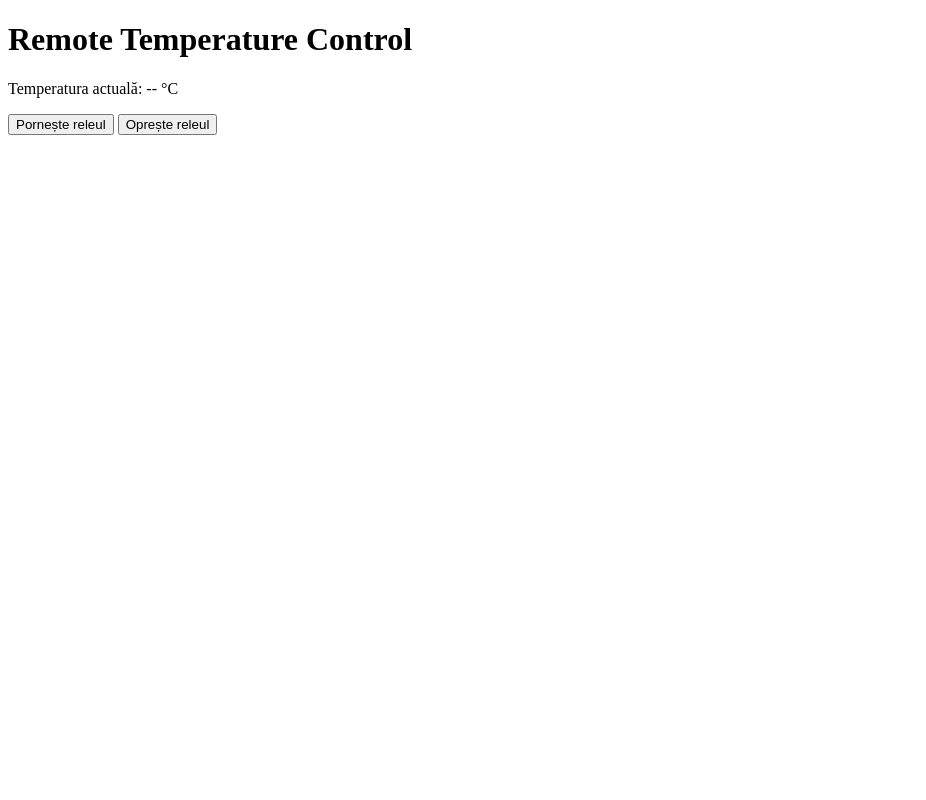
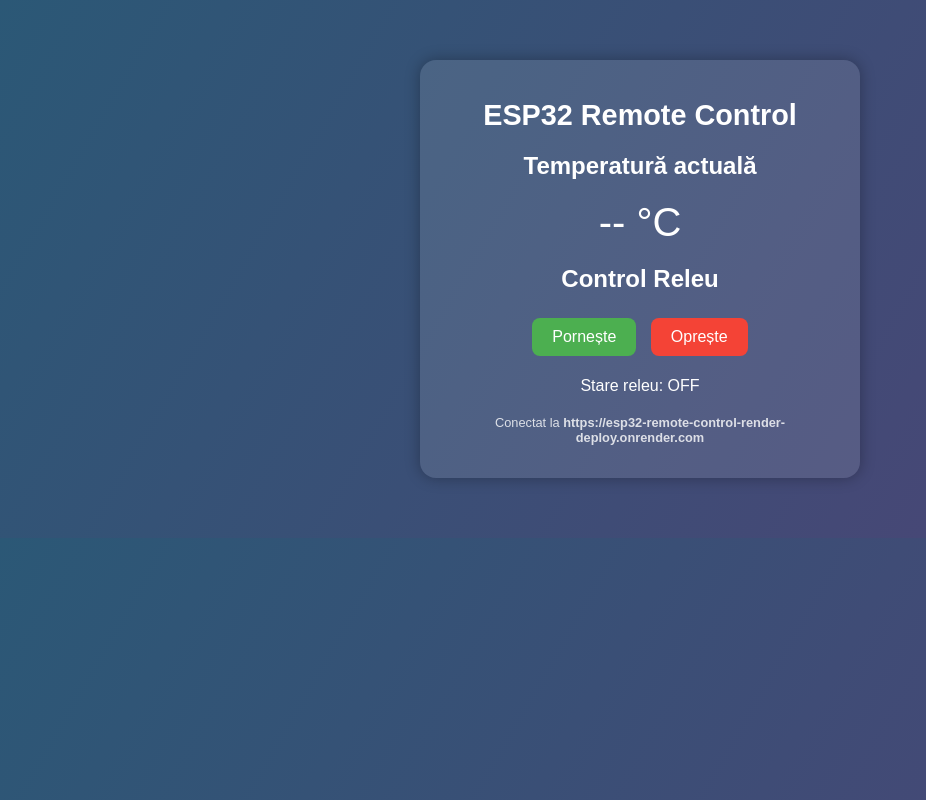
Before and after one commit to Dorin-Irimia/ESP32-Remote_Control---Render-deploy, a website: page public/index.html in a window 1280 px wide. Shown: the whole page, without its empty margins (0-926 px from the left). Drawn offline with Linux system fonts and the light colour scheme; no server answers.

Commit message:
add - some poit

```diff
--- a/public/index.html
+++ b/public/index.html
@@ -2,14 +2,30 @@
 <html lang="ro">
 <head>
   <meta charset="UTF-8" />
-  <title>Remote Temperature Control</title>
+  <meta name="viewport" content="width=device-width, initial-scale=1.0" />
+  <title>ESP32 Remote Temperature Control</title>
+  <link rel="stylesheet" href="style.css" />
   <script src="script.js" defer></script>
-  <link rel="stylesheet" href="style.css" />
 </head>
 <body>
-  <h1>Remote Temperature Control</h1>
-  <p>Temperatura actuală: <span id="temp">--</span> °C</p>
-  <button onclick="toggleRelay('on')">Pornește releul</button>
-  <button onclick="toggleRelay('off')">Oprește releul</button>
+  <div class="container">
+    <h1>ESP32 Remote Control</h1>
+
+    <div class="temp-box">
+      <h2>Temperatură actuală</h2>
+      <p id="temperature">-- °C</p>
+    </div>
+
+    <div class="relay-box">
+      <h2>Control Releu</h2>
+      <button id="onBtn" class="on">Pornește</button>
+      <button id="offBtn" class="off">Oprește</button>
+      <p>Stare releu: <span id="relayState">OFF</span></p>
+    </div>
+
+    <footer>
+      <p>Conectat la <strong>https://esp32-remote-control-render-deploy.onrender.com</strong></p>
+    </footer>
+  </div>
 </body>
 </html>
--- a/public/script.js
+++ b/public/script.js
@@ -1,13 +1,29 @@
-async function getTemp() {
-  const res = await fetch("/api/temp");
-  const data = await res.json();
-  document.getElementById("temp").textContent = data.temp || "--";
+const tempEl = document.getElementById("temperature");
+const relayEl = document.getElementById("relayState");
+const onBtn = document.getElementById("onBtn");
+const offBtn = document.getElementById("offBtn");
+
+const API_BASE = "/api";
+
+async function updateTemp() {
+  try {
+    const res = await fetch(`${API_BASE}/temp`);
+    const data = await res.json();
+    tempEl.textContent = `${data.temp.toFixed(1)} °C`;
+    relayEl.textContent = data.relay.toUpperCase();
+    relayEl.style.color = data.relay === "on" ? "#4caf50" : "#f44336";
+  } catch (err) {
+    tempEl.textContent = "-- °C";
+  }
 }
 
-async function toggleRelay(state) {
-  await fetch(`/api/relay?state=${state}`);
-  getTemp();
+async function setRelay(state) {
+  await fetch(`${API_BASE}/relay?state=${state}`);
+  updateTemp();
 }
 
-setInterval(getTemp, 5000);
-getTemp();
+onBtn.addEventListener("click", () => setRelay("on"));
+offBtn.addEventListener("click", () => setRelay("off"));
+
+setInterval(updateTemp, 5000);
+updateTemp();
--- /dev/null
+++ b/public/style.css
@@ -0,0 +1,56 @@
+body {
+  font-family: Arial, sans-serif;
+  background: linear-gradient(120deg, #2b5876, #4e4376);
+  color: #fff;
+  text-align: center;
+  margin: 0;
+  padding: 0;
+}
+
+.container {
+  max-width: 400px;
+  margin: 60px auto;
+  background: rgba(255, 255, 255, 0.1);
+  border-radius: 16px;
+  padding: 20px;
+  box-shadow: 0 0 15px rgba(0, 0, 0, 0.3);
+}
+
+h1 {
+  font-size: 1.8em;
+  margin-bottom: 20px;
+}
+
+.temp-box, .relay-box {
+  margin: 20px 0;
+}
+
+#temperature {
+  font-size: 2.5em;
+  margin: 10px 0;
+}
+
+button {
+  font-size: 1em;
+  padding: 10px 20px;
+  margin: 5px;
+  border: none;
+  border-radius: 8px;
+  cursor: pointer;
+}
+
+button.on {
+  background-color: #4caf50;
+  color: white;
+}
+
+button.off {
+  background-color: #f44336;
+  color: white;
+}
+
+footer {
+  font-size: 0.8em;
+  opacity: 0.8;
+  margin-top: 20px;
+}
```
Also changed, not shown: server.js (+11 -36 lines).
